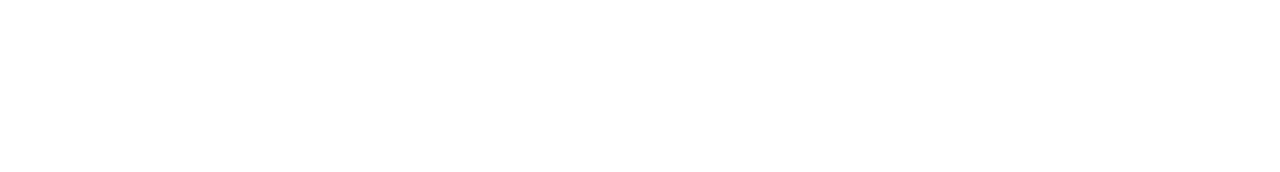
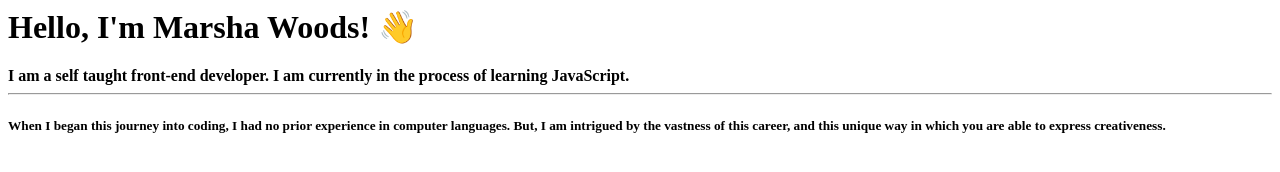
Before and after one commit to Marsha0527/Marsha0527, a plain HTML site: page index.html in a window 1280 px wide. Drawn offline with Linux system fonts and the light colour scheme.

Commit message:
Update index.html

```diff
--- a/index.html
+++ b/index.html
@@ -1,2 +1,10 @@
-<div class="container">
+<link rel="stylesheet" href="style.css">
+<h1> Hello, I'm Marsha Woods! 👋</h1>
+<h4>I am a self taught front-end developer.
+  I am currently in the process of learning JavaScript.
+  <hr>
+
+  <h5>When I began this journey into coding, I had no prior experience in computer languages.
+    But, I am intrigued by the vastness of this career, and this unique way in which you are
+    able to express creativeness.</h5><div class="container">
 </div>
```
